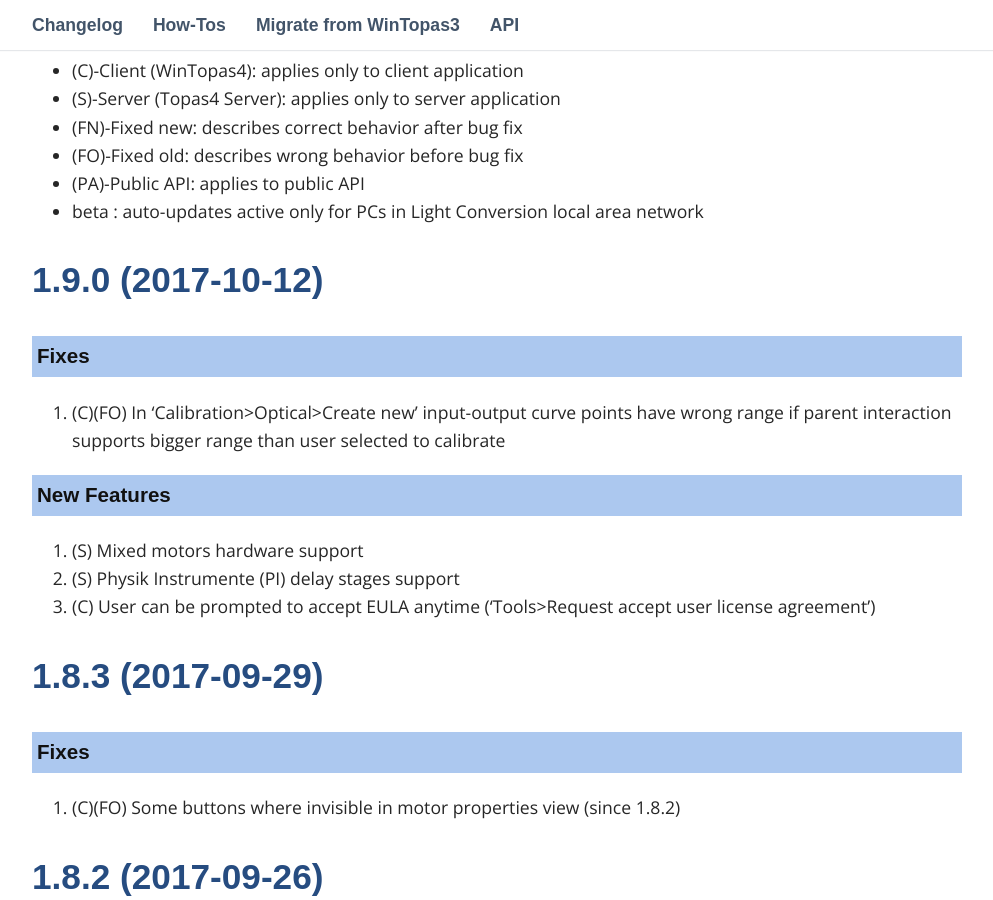
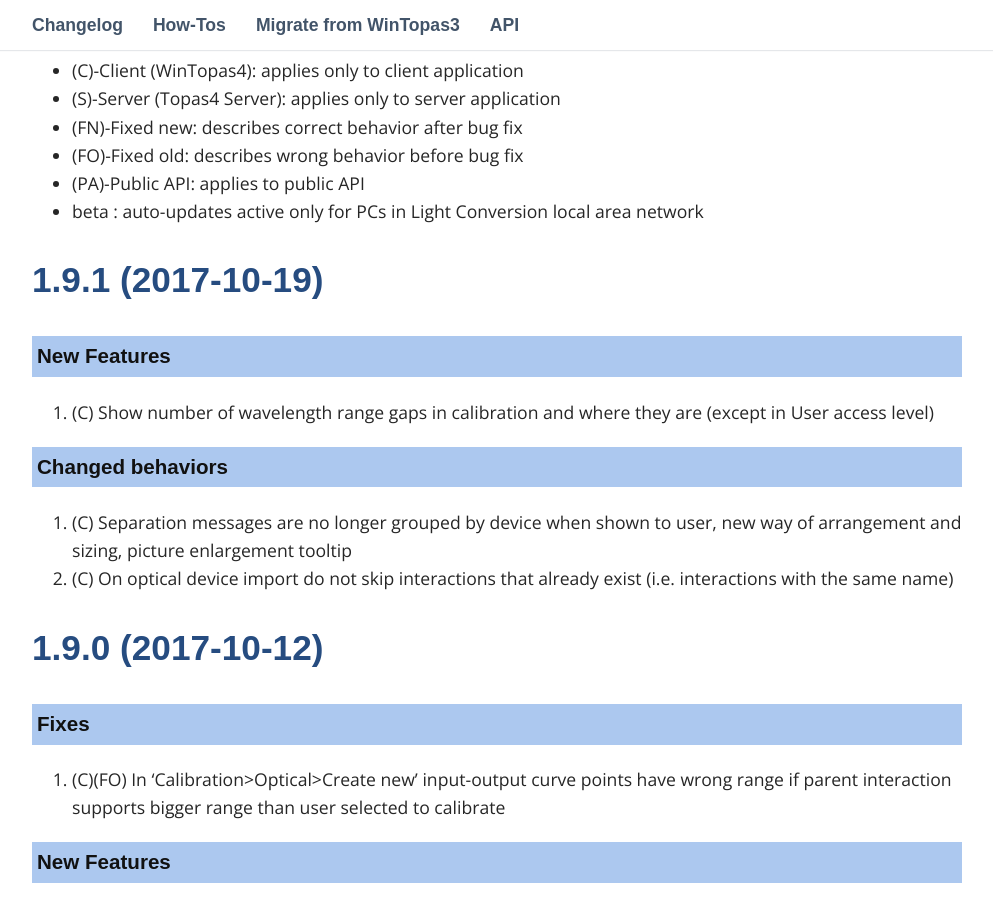
Before and after one commit to DomasM/Topas4InfoTemp00, a Jekyll site: the page built from _pages/03_changelog.md, in a window 1280 px wide and 900 px high, scrolled down 497 px. Shown: the whole window, without its empty margins (143-1136 px from the left). Built offline with Jekyll 4.4.1, drawn with Linux system fonts in a browser that asks for light colours; some web fonts are replaced; comment, search, counter and statistics services are not loaded.

Commit message:
1.9.1 release

```diff
--- a/_pages/03_changelog.md
+++ b/_pages/03_changelog.md
@@ -17,6 +17,20 @@
 * (FO)-Fixed old: describes wrong behavior before bug fix
 * (PA)-Public API: applies to public API
 * beta : auto-updates active only for PCs in Light Conversion local area network
+
+
+## 1.9.1 (2017-10-19)
+
+### New Features
+
+1. (C) Show number of wavelength range gaps in calibration and where they are (except in User access level)
+
+### Changed behaviors
+
+1. (C) Separation messages are no longer grouped by device when shown to user, new way of arrangement and sizing, picture enlargement tooltip
+2. (C) On optical device import do not skip interactions that already exist (i.e. interactions with the same name)
+
+
 
 
 ## 1.9.0 (2017-10-12)
```
